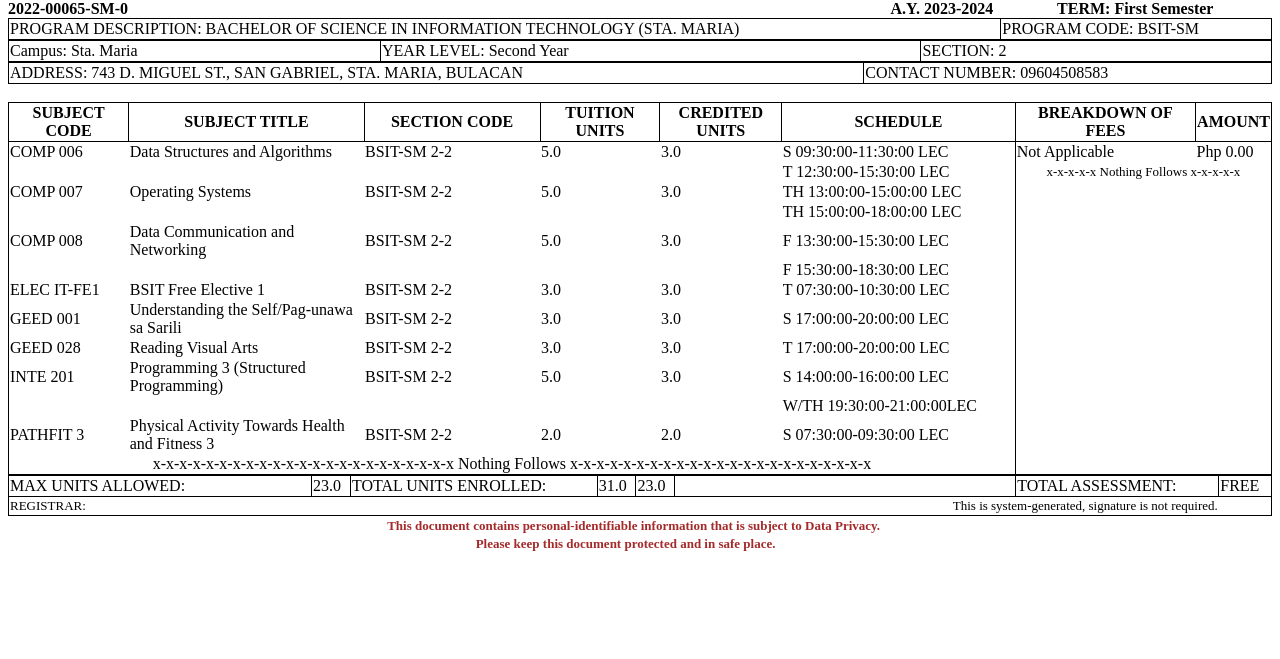
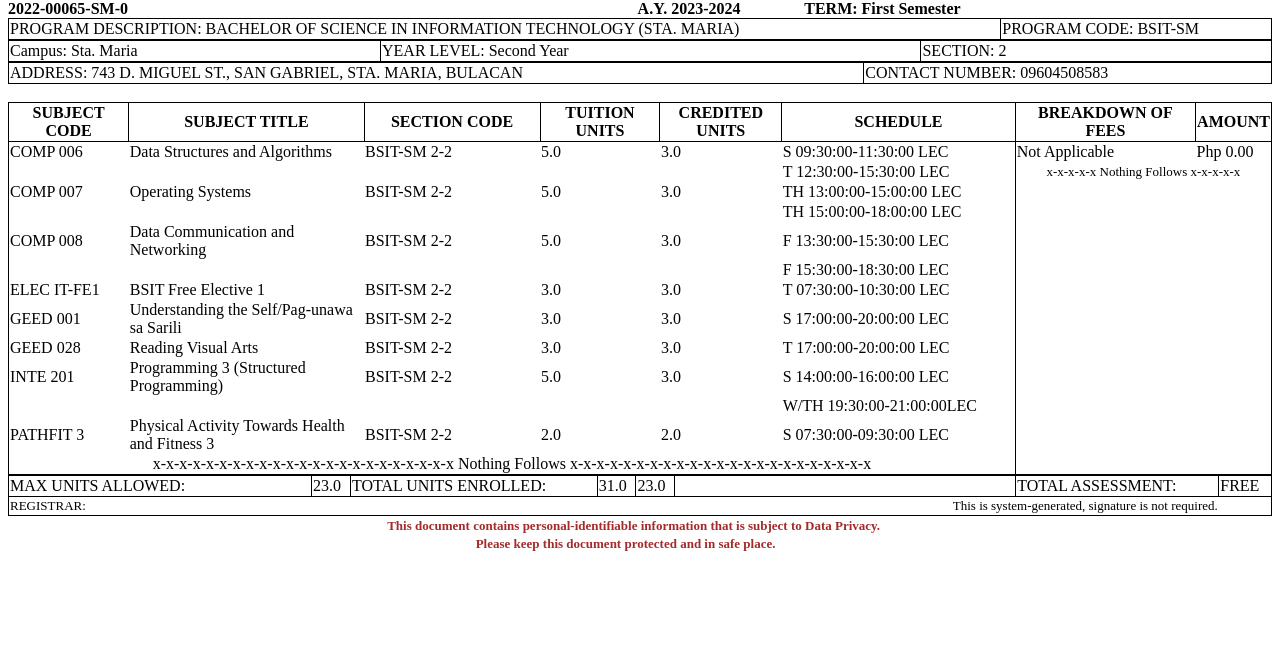
Before and after one commit to MariaAngelica012/BSIT-Curriculum_DelaCruz_Angelica_2-2, a plain HTML site: page index.html in a window 1280 px wide. Shown: the part 141-800 px from the top of the page. Drawn offline with Linux system fonts and the light colour scheme.

Commit message:
first commit

```diff
--- a/index.html
+++ b/index.html
@@ -35,7 +35,7 @@
  <b>
      2022-00065-SM-0
  </b>
- <b style="margin-left: 60%;">
+ <b style="margin-left: 40%;">
      A.Y. 2023-2024 &emsp; &emsp; &emsp; TERM: First Semester
  </b>
 
```
